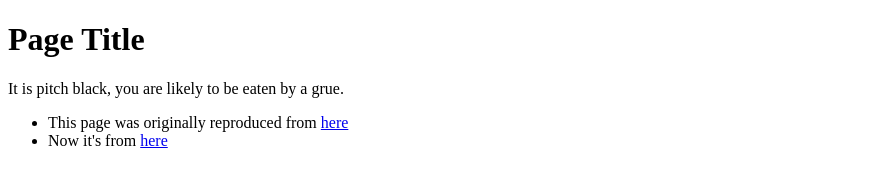
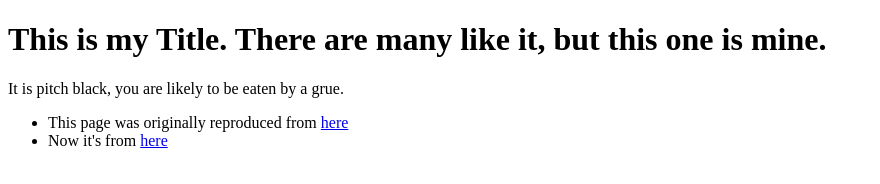
Before and after one commit to atebyagrue/atebyagrue.github.io, a plain HTML site: page index.html in a window 1280 px wide. Shown: the whole page, without its empty margins (0-880 px from the left). Drawn offline with Linux system fonts and the light colour scheme.

Commit message:
page tweaks

```diff
--- a/index.html
+++ b/index.html
@@ -9,7 +9,7 @@
 </head>
 
 <body>
-  <h1>Page Title</h1>
+  <h1>This is my Title. There are many like it, but this one is mine.</h1>
   <!-- <script src="scripts.js"></script> -->
   <p>It is pitch black, you are likely to be eaten by a grue.</p>
 
```
